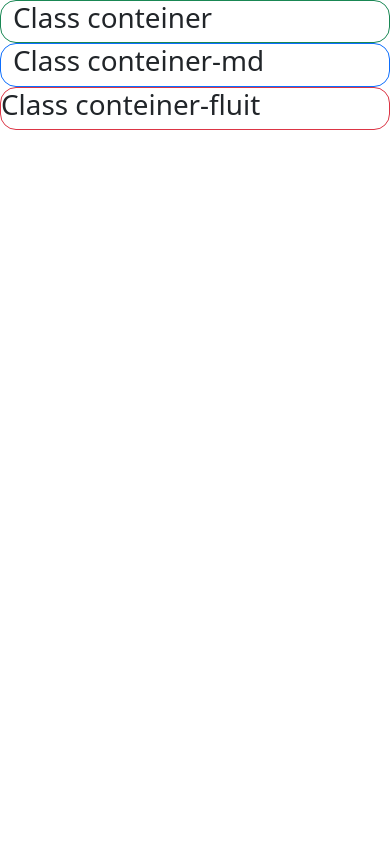
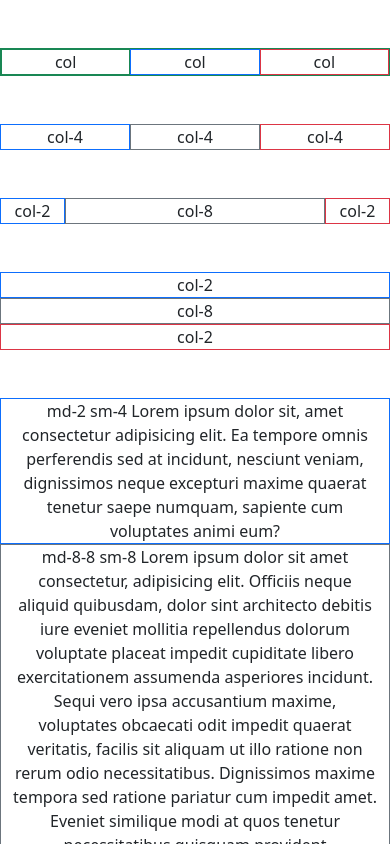
Before and after one commit to ponciano2000/yasueltanos, a plain HTML site: page web7/CDN/index.html in a window 390 px wide. Shown: the top 844 px of the page. Drawn offline with nearby package versions, Linux system fonts and the light colour scheme.

Commit message:
ci: pruebas con el grid y breakpoints

```diff
--- a/web7/CDN/index.html
+++ b/web7/CDN/index.html
@@ -8,18 +8,51 @@
   </head>
   <body>
 
-    <div class="container border border-success border-1 rounded-4">
-        <h1>Class conteiner</h1>
+    <!-- Tres columnas identicas usando col -->
+    <div class="container border border-success border-1 text-center my-5">
+      <div class="row">
+        <div class="col border border-success">col</div>
+        <div class="col border border-primary">col</div>
+        <div class="col border border-danger">col</div>
+      </div>
 
     </div>
-    <div class="container-md border border-primary border-1 rounded-4">
-        <h1>Class conteiner-md</h1>
+    <!-- Tres columnas identicas usando col-4 -->
+    <div class="container text-center my-5">
+      <div class="row">
+        <div class="col-4 border border-primary">col-4</div>
+        <div class="col-4 border border-secondary">col-4</div>
+        <div class="col-4 border border-danger">col-4</div>
+      </div>
+    </div>
+    <!--2 columnas identicas y una desigual  -->
+    <div class="container text-center my-5">
+      <div class="row">
+        <div class="col-2 border border-primary">col-2</div>
+        <div class="col-8 border border-secondary">col-8</div>
+        <div class="col-2 border border-danger">col-2</div>
+      </div>
+    </div>
+    <!--2 columnas identicas y una desigual con breakpoint -->
+    <div class="container text-center my-5">
+      <div class="row">
+        <div class="col-md-2 border border-primary">col-2</div>
+        <div class="col-md-8 border border-secondary">col-8</div>
+        <div class="col-md-2 border border-danger">col-2</div>
+      </div>
+    </div>
+    <!--2 columnas identicas y una desigual con breakpoint -->
+    <div class="container text-center my-5">
+      <div class="row">
+        <div class="col-md-2 col-sm-4 border border-primary">md-2 sm-4 Lorem ipsum dolor sit, amet consectetur adipisicing elit. Ea tempore omnis perferendis sed at incidunt, nesciunt veniam, dignissimos neque excepturi maxime quaerat tenetur saepe numquam, sapiente cum voluptates animi eum?</div>
+        <div class="col-md-8 col-sm-8 border border-secondary">md-8-8 sm-8 Lorem ipsum dolor sit amet consectetur, adipisicing elit. Officiis neque aliquid quibusdam, dolor sint architecto debitis iure eveniet mollitia repellendus dolorum voluptate placeat impedit cupiditate libero exercitationem assumenda asperiores incidunt.
+        Sequi vero ipsa accusantium maxime, voluptates obcaecati odit impedit quaerat veritatis, facilis sit aliquam ut illo ratione non rerum odio necessitatibus. Dignissimos maxime tempora sed ratione pariatur cum impedit amet.
+        Eveniet similique modi at quos tenetur necessitatibus quisquam provident voluptatibus, nemo aliquid dignissimos quod nesciunt fugiat pariatur, ullam natus molestiae expedita accusantium! Culpa commodi iure, eum quod soluta nam dicta!</div>
+        <div class="col-md-2 col-sm-12 border border-danger">md-2 sm-12 Lorem ipsum, dolor sit amet consectetur adipisicing elit. Recusandae, error quas? Officiis, ad commodi maiores voluptates fugiat, alias provident consequuntur placeat pariatur omnis itaque laborum earum reiciendis ab, veritatis corporis?
+        Praesentium itaque, quae, sed ullam voluptate blanditiis, accusamus perferendis commodi aliquid velit labore iusto natus quo quas atque fugit odio. Perferendis praesentium nam excepturi sit, id molestias iusto? Ipsa, minus.</div>
+      </div>
+    </div>
 
-    </div>
-    <div class="container-fluit border border-danger border-1 rounded-4">
-        <h1>Class conteiner-fluit</h1>
-
-    </div>
 
     <script src="https://cdn.jsdelivr.net/npm/bootstrap@5.2.1/dist/js/bootstrap.bundle.min.js" integrity="sha384-u1OknCvxWvY5kfmNBILK2hRnQC3Pr17a+RTT6rIHI7NnikvbZlHgTPOOmMi466C8" crossorigin="anonymous"></script>
   </body>
```
